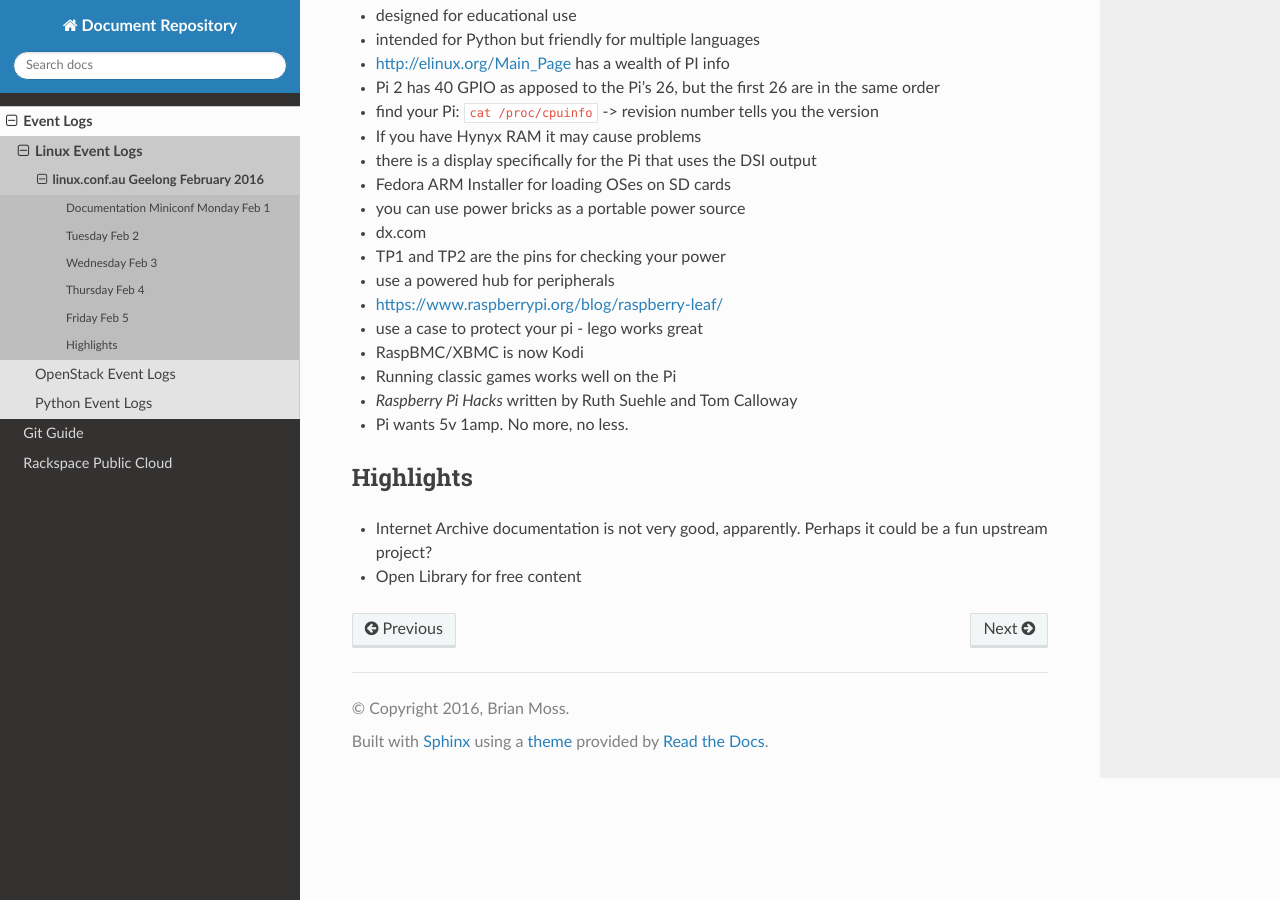
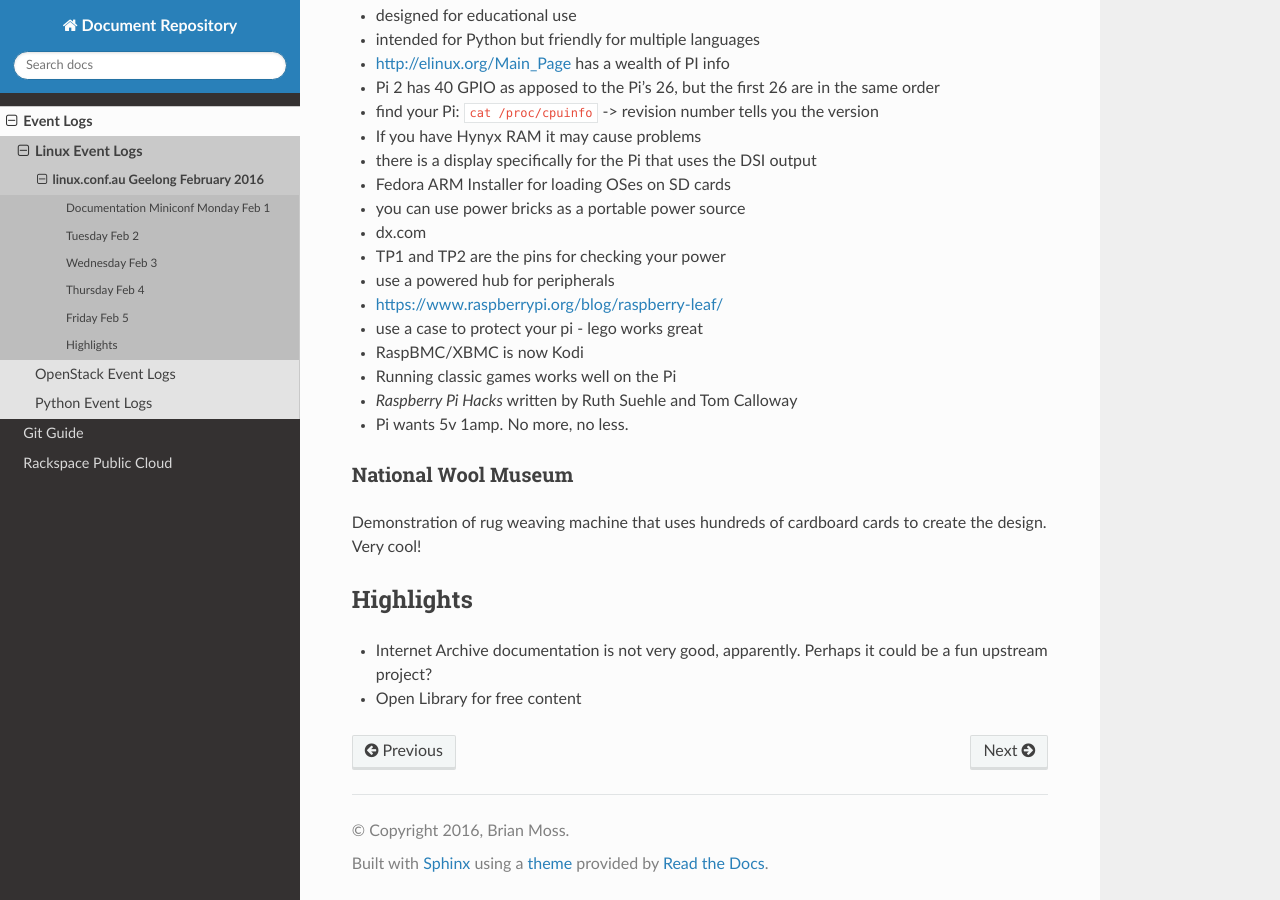
Before and after one commit to tgeles/docs, a Sphinx documentation site: the page built from docs/events/lca_2016.rst, in a window 1280 px wide and 900 px high, scrolled down 10573 px. Built offline with Sphinx 7.4.7 and the Read the Docs theme 2.0.0, drawn with Linux system fonts in a browser that asks for light colours.

Commit message:
Wool museum

```diff
--- a/docs/events/lca_2016.rst
+++ b/docs/events/lca_2016.rst
@@ -563,6 +563,12 @@ Ruth Suehle
 - Pi wants 5v 1amp. No more, no less.
 
 
+National Wool Museum
+--------------------
+Demonstration of rug weaving machine that uses hundreds of cardboard cards
+to create the design. Very cool!
+
+
 Highlights
 ~~~~~~~~~~
 
```
